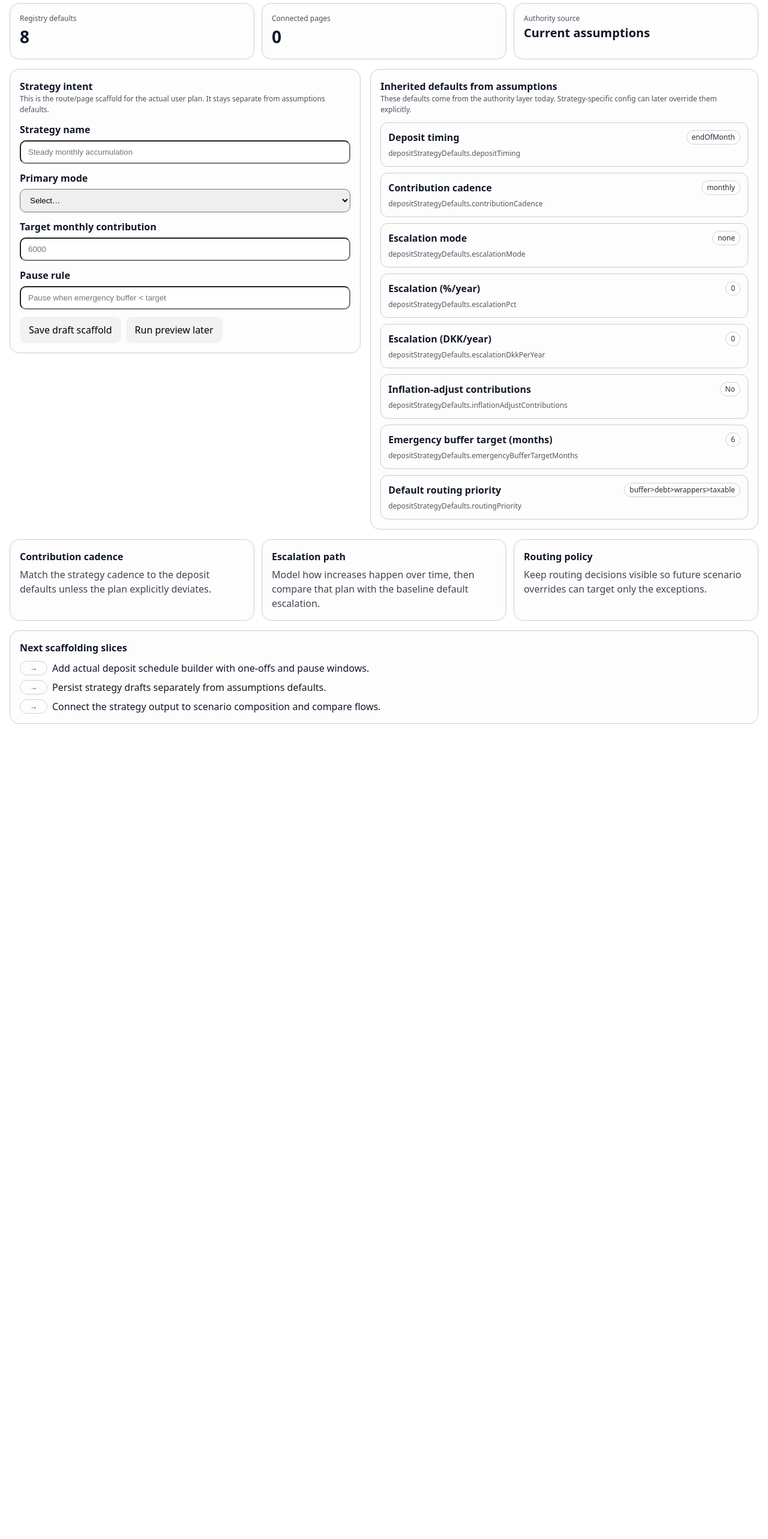
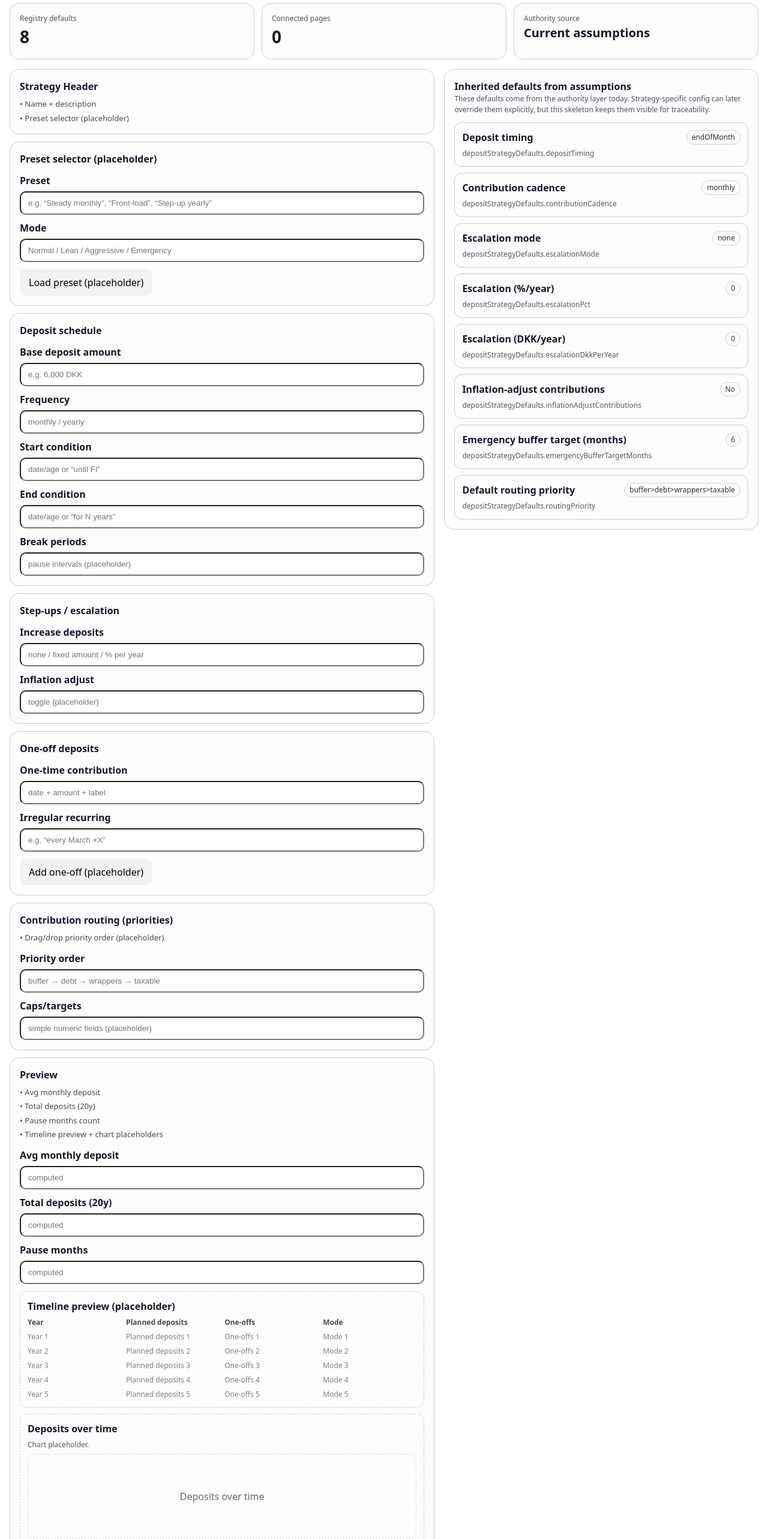
Before and after one commit to Gorm2303/firecasting-frontend, a React (Vite) app in the folder vite-react-frontend/: page /deposit-strategy in a window 1280 px wide. Shown: the part 220-2786 px from the top of the page at 60% size. Before the commit the page ends 1443 px from the top, so only its background shows below. Built offline with nearby package versions, Linux system fonts and the light colour scheme.

Commit message:
Align strategy page scaffold sections

```diff
--- a/vite-react-frontend/src/pages/DepositStrategyPage.tsx
+++ b/vite-react-frontend/src/pages/DepositStrategyPage.tsx
@@ -6,23 +6,72 @@ const DepositStrategyPage: React.FC = () => {
   return (
     <StrategyScaffoldPage
       title="Deposit Strategy"
-      subtitle="Define the contribution plan while inheriting deposit conventions from the assumptions authority layer. This is the first real route scaffold replacing the old placeholder page."
+      subtitle="Build the contribution plan skeleton with the exact deposit sections requested, while keeping inherited deposit defaults visible beside the draft strategy."
       tab="depositStrategy"
-      intentFields={[
-        { label: 'Strategy name', kind: 'text', placeholder: 'Steady monthly accumulation' },
-        { label: 'Primary mode', kind: 'select', options: ['steady', 'front-load', 'step-up', 'defensive'] },
-        { label: 'Target monthly contribution', kind: 'number', placeholder: '6000' },
-        { label: 'Pause rule', kind: 'text', placeholder: 'Pause when emergency buffer < target' },
-      ]}
-      actionCards={[
-        { title: 'Contribution cadence', body: 'Match the strategy cadence to the deposit defaults unless the plan explicitly deviates.' },
-        { title: 'Escalation path', body: 'Model how increases happen over time, then compare that plan with the baseline default escalation.' },
-        { title: 'Routing policy', body: 'Keep routing decisions visible so future scenario overrides can target only the exceptions.' },
-      ]}
-      futureSections={[
-        'Add actual deposit schedule builder with one-offs and pause windows.',
-        'Persist strategy drafts separately from assumptions defaults.',
-        'Connect the strategy output to scenario composition and compare flows.',
+      sections={[
+        {
+          title: 'Strategy Header',
+          bullets: ['Name + description', 'Preset selector (placeholder)'],
+        },
+        {
+          title: 'Preset selector (placeholder)',
+          fields: [
+            { label: 'Preset', placeholder: 'e.g. “Steady monthly”, “Front-load”, “Step-up yearly”' },
+            { label: 'Mode', placeholder: 'Normal / Lean / Aggressive / Emergency' },
+          ],
+          actions: ['Load preset (placeholder)'],
+        },
+        {
+          title: 'Deposit schedule',
+          fields: [
+            { label: 'Base deposit amount', placeholder: 'e.g. 6,000 DKK' },
+            { label: 'Frequency', placeholder: 'monthly / yearly' },
+            { label: 'Start condition', placeholder: 'date/age or “until FI”' },
+            { label: 'End condition', placeholder: 'date/age or “for N years”' },
+            { label: 'Break periods', placeholder: 'pause intervals (placeholder)' },
+          ],
+        },
+        {
+          title: 'Step-ups / escalation',
+          fields: [
+            { label: 'Increase deposits', placeholder: 'none / fixed amount / % per year' },
+            { label: 'Inflation adjust', placeholder: 'toggle (placeholder)' },
+          ],
+        },
+        {
+          title: 'One-off deposits',
+          fields: [
+            { label: 'One-time contribution', placeholder: 'date + amount + label' },
+            { label: 'Irregular recurring', placeholder: 'e.g. “every March +X”' },
+          ],
+          actions: ['Add one-off (placeholder)'],
+        },
+        {
+          title: 'Contribution routing (priorities)',
+          bullets: ['Drag/drop priority order (placeholder).'],
+          fields: [
+            { label: 'Priority order', placeholder: 'buffer → debt → wrappers → taxable' },
+            { label: 'Caps/targets', placeholder: 'simple numeric fields (placeholder)' },
+          ],
+        },
+        {
+          title: 'Preview',
+          bullets: ['Avg monthly deposit', 'Total deposits (20y)', 'Pause months count', 'Timeline preview + chart placeholders'],
+          fields: [
+            { label: 'Avg monthly deposit', placeholder: 'computed' },
+            { label: 'Total deposits (20y)', placeholder: 'computed' },
+            { label: 'Pause months', placeholder: 'computed' },
+          ],
+          widgets: [
+            {
+              kind: 'table',
+              title: 'Timeline preview (placeholder)',
+              columns: ['Year', 'Planned deposits', 'One-offs', 'Mode'],
+              rows: 5,
+            },
+            { kind: 'chart', title: 'Deposits over time', subtitle: 'Chart placeholder.' },
+          ],
+        },
       ]}
     />
   );
--- a/vite-react-frontend/src/pages/PolicyBuilderPage.tsx
+++ b/vite-react-frontend/src/pages/PolicyBuilderPage.tsx
@@ -6,23 +6,24 @@ const PolicyBuilderPage: React.FC = () => {
   return (
     <StrategyScaffoldPage
       title="Policy Builder"
-      subtitle="Scaffold the actual policy-authoring route around signals, actions, and governance while inheriting policy defaults from the authority layer."
+      subtitle="Define adaptive IF/THEN guardrails and inspect placeholder trigger behavior while keeping the inherited policy defaults visible beside the draft policy structure."
       tab="policyBuilder"
-      intentFields={[
-        { label: 'Policy set name', kind: 'text', placeholder: 'Downturn defense v1' },
-        { label: 'Evaluation cadence', kind: 'select', options: ['monthly', 'quarterly', 'yearly'] },
-        { label: 'Primary signal', kind: 'text', placeholder: 'Funded ratio < 0.9' },
-        { label: 'Primary action cap', kind: 'number', placeholder: '10' },
-      ]}
-      actionCards={[
-        { title: 'Signals', body: 'Separate the signal definitions from the actions so the policy model stays debuggable.' },
-        { title: 'Actions', body: 'Keep actions explicit and capped so scenario comparisons can explain why a policy fired.' },
-        { title: 'Governance', body: 'Cooldowns and conflict resolution should remain visible and tied back to assumptions defaults.' },
-      ]}
-      futureSections={[
-        'Add policy rule table with trigger simulation preview.',
-        'Connect signals to percentile and runway metrics from the simulator.',
-        'Persist and compare policy sets independently of scenario inputs.',
+      sections={[
+        {
+          title: 'Adaptive rules',
+          bullets: ['Define IF/THEN guardrails to automate behavior.'],
+          fields: [
+            { label: 'Rule', placeholder: 'If funded ratio < 0.9 AND percentile < 25 → cut discretionary 10%' },
+            { label: 'Rule', placeholder: 'If percentile > 80 for 12 months → rebalance + increase giving' },
+            { label: 'Rule', placeholder: 'If drawdown > 20% early retirement → apply guardrail withdrawals' },
+          ],
+          actions: ['Add rule (placeholder)', 'Validate policy (placeholder)'],
+        },
+        {
+          title: 'Policy simulator (placeholder)',
+          bullets: ['Show how rules would have triggered under different percentile tracks.'],
+          actions: ['Simulate triggers (placeholder)'],
+        },
       ]}
     />
   );
--- a/vite-react-frontend/src/pages/WithdrawalStrategyPage.tsx
+++ b/vite-react-frontend/src/pages/WithdrawalStrategyPage.tsx
@@ -6,23 +6,78 @@ const WithdrawalStrategyPage: React.FC = () => {
   return (
     <StrategyScaffoldPage
       title="Withdrawal Strategy"
-      subtitle="Define spending rules, guardrails, and retirement behavior while staying anchored to the withdrawal defaults from the assumptions hub."
+      subtitle="Define the withdrawal-plan skeleton with the requested retirement, guardrail, routing, and bad-year sections while keeping inherited defaults visible beside the plan."
       tab="withdrawalStrategy"
-      intentFields={[
-        { label: 'Strategy name', kind: 'text', placeholder: 'Guardrails with cash buffer' },
-        { label: 'Primary rule', kind: 'select', options: ['fixedPct', 'fixedReal', 'guardrails'] },
-        { label: 'Target monthly spend', kind: 'number', placeholder: '25000' },
-        { label: 'Volatility tolerance', kind: 'select', options: ['low', 'balanced', 'high'] },
-      ]}
-      actionCards={[
-        { title: 'Spending philosophy', body: 'Keep the rule template explicit so scenario overrides can change only the worldview, not the plan intent.' },
-        { title: 'Guardrails', body: 'Compare strategy guardrails against the authority-layer defaults and surface any conflicts early.' },
-        { title: 'Buffer behavior', body: 'Model refill thresholds and fallback actions as part of the strategy page, not the assumptions hub.' },
-      ]}
-      futureSections={[
-        'Add withdrawal timeline and income blending editor.',
-        'Connect spending-volatility tolerance to actual guardrail presets.',
-        'Surface strategy vs assumptions diffs in scenario previews.',
+      sections={[
+        {
+          title: 'Strategy Header',
+          bullets: ['Name + description', 'Preset selector (placeholder)'],
+        },
+        {
+          title: 'Retirement timing',
+          fields: [
+            { label: 'Withdrawal start', placeholder: 'age/date' },
+            { label: 'Horizon', placeholder: 'until age X / indefinite' },
+          ],
+        },
+        {
+          title: 'Base withdrawal rule',
+          bullets: ['Pick one (placeholder).'],
+          fields: [
+            { label: 'Rule', placeholder: 'fixed % / fixed spending / guardrails / floor-ceiling / variable' },
+            { label: 'Inflation adjust', placeholder: 'toggle (placeholder)' },
+          ],
+        },
+        {
+          title: 'Guardrails & limits',
+          fields: [
+            { label: 'Spending floor', placeholder: 'e.g. 18,000 DKK/mo' },
+            { label: 'Spending ceiling', placeholder: 'e.g. 35,000 DKK/mo' },
+            { label: 'Max cut per year', placeholder: 'e.g. 8%' },
+            { label: 'Triggers', placeholder: 'drawdown / percentile (placeholder)' },
+          ],
+        },
+        {
+          title: 'Income blending',
+          fields: [
+            { label: 'Include pension', placeholder: 'toggle (placeholder)' },
+            { label: 'Include part-time', placeholder: 'toggle (placeholder)' },
+            { label: 'Include side hustle', placeholder: 'toggle (placeholder)' },
+            { label: 'Income schedule', placeholder: 'from-to + monthly amount (placeholder)' },
+          ],
+        },
+        {
+          title: 'Withdrawal routing & buffer',
+          fields: [
+            { label: 'Routing order', placeholder: 'cash → taxable → wrappers/pension' },
+            { label: 'Cash buffer target', placeholder: 'months' },
+            { label: 'Refill threshold', placeholder: 'months' },
+          ],
+        },
+        {
+          title: 'Bad-year playbook',
+          bullets: ['P10/P25/P50/P75/P90 action cards with editable adjustments (placeholder).'],
+          actions: ['Generate action cards (placeholder)'],
+        },
+        {
+          title: 'Preview',
+          bullets: ['Timeline preview table + charts placeholders.'],
+          fields: [
+            { label: 'Initial withdrawal', placeholder: 'computed' },
+            { label: 'Floor / ceiling band', placeholder: 'computed' },
+            { label: 'Buffer months', placeholder: 'computed' },
+          ],
+          widgets: [
+            {
+              kind: 'table',
+              title: 'Timeline preview (placeholder)',
+              columns: ['Year', 'Spending target', 'Income', 'Withdrawals', 'Mode'],
+              rows: 5,
+            },
+            { kind: 'chart', title: 'Withdrawals over time', subtitle: 'Chart placeholder.' },
+            { kind: 'chart', title: 'Floor/Ceiling band', subtitle: 'Chart placeholder.' },
+          ],
+        },
       ]}
     />
   );
--- a/vite-react-frontend/src/pages/catalog/pageCatalog.tsx
+++ b/vite-react-frontend/src/pages/catalog/pageCatalog.tsx
@@ -101,15 +101,15 @@ export const PAGE_META: Record<string, PageMeta> = {
     preview: { kind: 'table', label: 'Executive summary' },
   },
   '/policy-builder': {
-    description: 'Scaffold policy rules around signals, actions, and governance while inheriting defaults from the assumptions authority layer.',
+    description: 'Adaptive IF/THEN guardrail skeleton with placeholder rule authoring and trigger simulation blocks.',
     preview: { kind: 'table', label: 'Policies' },
   },
   '/deposit-strategy': {
-    description: 'Scaffold deposit-plan authoring while showing the inherited deposit defaults from the assumptions hub.',
+    description: 'Deposit-plan skeleton covering presets, schedules, escalation, one-offs, routing, and preview placeholders.',
     preview: { kind: 'table', label: 'Deposit preview' },
   },
   '/withdrawal-strategy': {
-    description: 'Scaffold withdrawal planning around guardrails, buffers, and income blending with explicit assumptions context.',
+    description: 'Withdrawal-plan skeleton covering timing, guardrails, income blending, routing, bad-year playbooks, and preview placeholders.',
     preview: { kind: 'chart', label: 'Withdrawals' },
   },
   '/tutorial': {
--- a/vite-react-frontend/src/pages/strategy/StrategyScaffoldPage.tsx
+++ b/vite-react-frontend/src/pages/strategy/StrategyScaffoldPage.tsx
@@ -12,19 +12,36 @@ import {
 
 type StrategyField = {
   label: string;
-  kind: 'text' | 'number' | 'select';
   placeholder?: string;
-  options?: string[];
-  initialValue?: string;
+};
+
+type StrategyWidget =
+  | {
+      kind: 'table';
+      title: string;
+      columns: string[];
+      rows: number;
+      subtitle?: string;
+    }
+  | {
+      kind: 'chart';
+      title: string;
+      subtitle?: string;
+    };
+
+export type StrategySection = {
+  title: string;
+  bullets?: string[];
+  fields?: StrategyField[];
+  actions?: string[];
+  widgets?: StrategyWidget[];
 };
 
 type Props = {
   title: string;
   subtitle: string;
   tab: AssumptionsTabId;
-  intentFields: StrategyField[];
-  actionCards: Array<{ title: string; body: string }>;
-  futureSections: string[];
+  sections: StrategySection[];
 };
 
 const cardStyle: React.CSSProperties = {
@@ -63,15 +80,15 @@ const StrategyScaffoldPage: React.FC<Props> = ({
   title,
   subtitle,
   tab,
-  intentFields,
-  actionCards,
-  futureSections,
+  sections,
 }) => {
   const { currentAssumptions } = useAssumptions();
   const [formState, setFormState] = useState<Record<string, string>>(() => {
     const init: Record<string, string> = {};
-    intentFields.forEach((field) => {
-      init[field.label] = field.initialValue ?? '';
+    sections.forEach((section) => {
+      section.fields?.forEach((field) => {
+        init[`${section.title}:${field.label}`] = '';
+      });
     });
     return init;
   });
@@ -115,47 +132,87 @@ const StrategyScaffoldPage: React.FC<Props> = ({
           </div>
         </div>
 
-        <div style={{ display: 'grid', gridTemplateColumns: 'minmax(320px, 0.95fr) minmax(420px, 1.05fr)', gap: 16, alignItems: 'start' }}>
-          <div style={{ ...cardStyle, display: 'grid', gap: 12 }}>
+        <div style={{ display: 'grid', gridTemplateColumns: 'minmax(0, 1.15fr) minmax(360px, 0.85fr)', gap: 16, alignItems: 'start' }}>
+          <div style={{ display: 'grid', gap: 12 }}>
+            {sections.map((section) => (
+              <div key={section.title} style={{ ...cardStyle, display: 'grid', gap: 12 }}>
                 <div>
-              <div style={{ fontWeight: 800 }}>Strategy intent</div>
-              <div style={{ fontSize: 12, opacity: 0.75 }}>This is the route/page scaffold for the actual user plan. It stays separate from assumptions defaults.</div>
+                  <div style={{ fontWeight: 800 }}>{section.title}</div>
+                  {section.bullets && section.bullets.length > 0 && (
+                    <div style={{ display: 'grid', gap: 4, marginTop: 8 }}>
+                      {section.bullets.map((bullet) => (
+                        <div key={bullet} style={{ fontSize: 13, opacity: 0.78 }}>• {bullet}</div>
+                      ))}
                     </div>
-            {intentFields.map((field) => (
+                  )}
+                </div>
+
+                {section.fields && section.fields.length > 0 && (
+                  <div style={{ display: 'grid', gap: 10 }}>
+                    {section.fields.map((field) => {
+                      const stateKey = `${section.title}:${field.label}`;
+                      return (
                         <label key={field.label} style={{ display: 'grid', gap: 6 }}>
                           <span style={{ fontWeight: 600 }}>{field.label}</span>
-                {field.kind === 'select' ? (
-                  <select
-                    value={formState[field.label] ?? ''}
-                    onChange={(event) => setFormState((prev) => ({ ...prev, [field.label]: event.target.value }))}
-                    style={{ padding: '10px 12px', borderRadius: 10 }}
-                  >
-                    <option value="">Select…</option>
-                    {(field.options ?? []).map((option) => (
-                      <option key={option} value={option}>{option}</option>
-                    ))}
-                  </select>
-                ) : (
                           <input
-                    type={field.kind === 'number' ? 'number' : 'text'}
-                    value={formState[field.label] ?? ''}
+                            type="text"
+                            value={formState[stateKey] ?? ''}
                             placeholder={field.placeholder}
-                    onChange={(event) => setFormState((prev) => ({ ...prev, [field.label]: event.target.value }))}
+                            onChange={(event) => setFormState((prev) => ({ ...prev, [stateKey]: event.target.value }))}
                             style={{ padding: '10px 12px', borderRadius: 10 }}
                           />
+                        </label>
+                      );
+                    })}
+                  </div>
                 )}
-              </label>
+
+                {section.actions && section.actions.length > 0 && (
+                  <div style={{ display: 'flex', gap: 8, flexWrap: 'wrap' }}>
+                    {section.actions.map((action) => (
+                      <button key={action} type="button" style={{ padding: '10px 14px', borderRadius: 10 }}>{action}</button>
                     ))}
-            <div style={{ display: 'flex', gap: 8, flexWrap: 'wrap' }}>
-              <button type="button" style={{ padding: '10px 14px', borderRadius: 10 }}>Save draft scaffold</button>
-              <button type="button" style={{ padding: '10px 14px', borderRadius: 10 }}>Run preview later</button>
                   </div>
+                )}
+
+                {section.widgets && section.widgets.length > 0 && (
+                  <div style={{ display: 'grid', gap: 10 }}>
+                    {section.widgets.map((widget) => (
+                      <div key={`${section.title}:${widget.title}`} style={{ border: '1px dashed var(--fc-card-border)', borderRadius: 12, padding: 12, display: 'grid', gap: 6 }}>
+                        <div style={{ fontWeight: 700 }}>{widget.title}</div>
+                        {widget.subtitle && <div style={{ fontSize: 12, opacity: 0.72 }}>{widget.subtitle}</div>}
+                        {widget.kind === 'table' ? (
+                          <div style={{ display: 'grid', gap: 6 }}>
+                            <div style={{ display: 'grid', gridTemplateColumns: `repeat(${widget.columns.length}, minmax(0, 1fr))`, gap: 8, fontSize: 12, fontWeight: 700, opacity: 0.78 }}>
+                              {widget.columns.map((column) => (
+                                <div key={column}>{column}</div>
+                              ))}
+                            </div>
+                            {Array.from({ length: widget.rows }).map((_, index) => (
+                              <div key={`${widget.title}:${index}`} style={{ display: 'grid', gridTemplateColumns: `repeat(${widget.columns.length}, minmax(0, 1fr))`, gap: 8, fontSize: 12, opacity: 0.55 }}>
+                                {widget.columns.map((column) => (
+                                  <div key={column}>{column} {index + 1}</div>
+                                ))}
+                              </div>
+                            ))}
+                          </div>
+                        ) : (
+                          <div style={{ height: 140, borderRadius: 10, border: '1px dashed var(--fc-card-border)', display: 'grid', placeItems: 'center', opacity: 0.65 }}>
+                            {widget.title}
+                          </div>
+                        )}
+                      </div>
+                    ))}
+                  </div>
+                )}
+              </div>
+            ))}
           </div>
 
-          <div style={{ ...cardStyle, display: 'grid', gap: 12 }}>
+          <div style={{ ...cardStyle, display: 'grid', gap: 12, position: 'sticky', top: 16 }}>
             <div>
               <div style={{ fontWeight: 800 }}>Inherited defaults from assumptions</div>
-              <div style={{ fontSize: 12, opacity: 0.75 }}>These defaults come from the authority layer today. Strategy-specific config can later override them explicitly.</div>
+              <div style={{ fontSize: 12, opacity: 0.75 }}>These defaults come from the authority layer today. Strategy-specific config can later override them explicitly, but this skeleton keeps them visible for traceability.</div>
             </div>
             <div style={{ display: 'grid', gap: 10 }}>
               {registryItems.map((item) => {
@@ -180,27 +237,6 @@ const StrategyScaffoldPage: React.FC<Props> = ({
             </div>
           </div>
         </div>
-
-        <div style={{ display: 'grid', gridTemplateColumns: 'repeat(3, minmax(0, 1fr))', gap: 12 }}>
-          {actionCards.map((card) => (
-            <div key={card.title} style={cardStyle}>
-              <div style={{ fontWeight: 800, marginBottom: 6 }}>{card.title}</div>
-              <div style={{ opacity: 0.8 }}>{card.body}</div>
-            </div>
-          ))}
-        </div>
-
-        <div style={cardStyle}>
-          <div style={{ fontWeight: 800, marginBottom: 10 }}>Next scaffolding slices</div>
-          <div style={{ display: 'grid', gap: 8 }}>
-            {futureSections.map((item) => (
-              <div key={item} style={{ display: 'flex', gap: 8, alignItems: 'center' }}>
-                <span style={{ ...chipStyle, minWidth: 28, textAlign: 'center' }}>→</span>
-                <span>{item}</span>
-              </div>
-            ))}
-          </div>
-        </div>
       </div>
     </PageLayout>
   );
```
Lines whose indentation alone changed are shown as unchanged.
